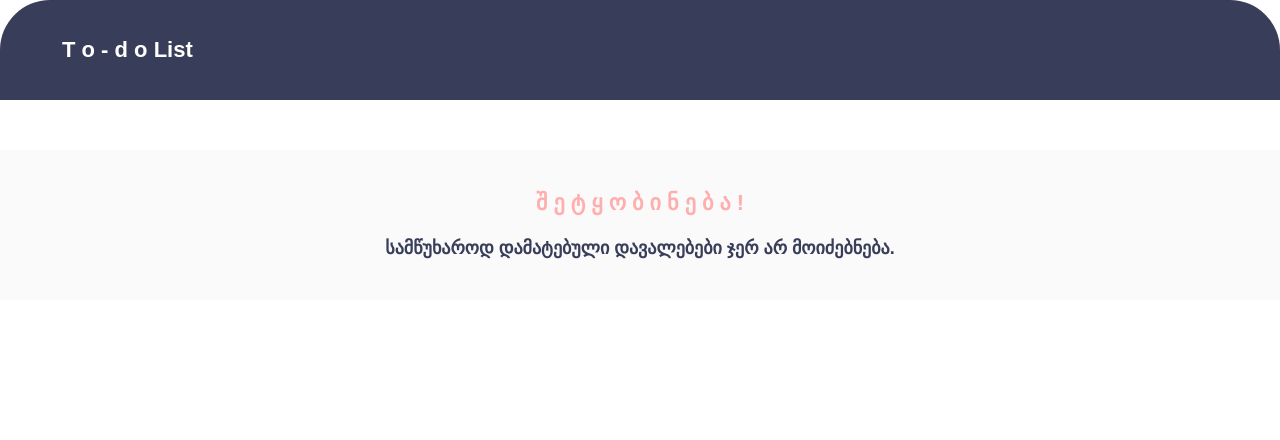
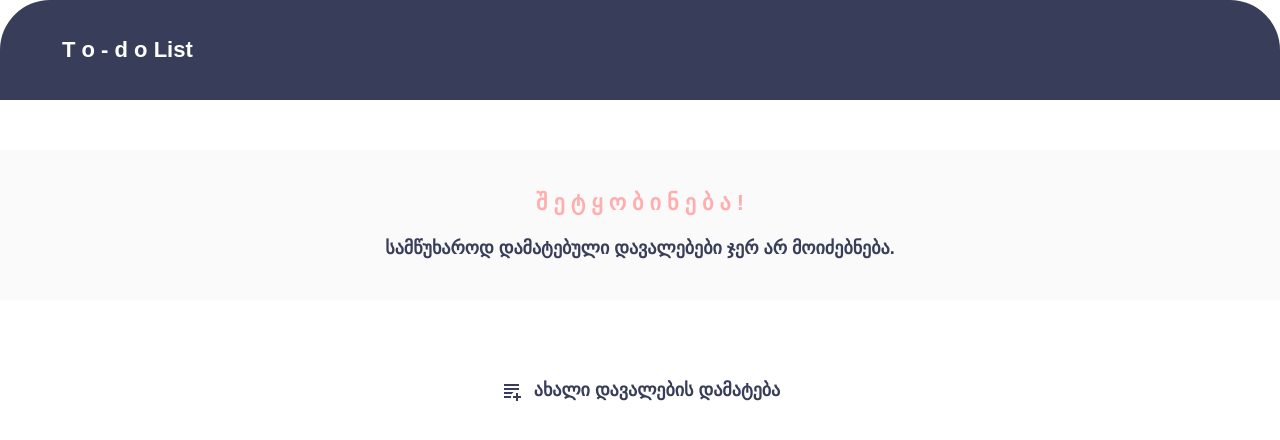
Before and after one commit to Dirakli/Todolist-frontend, an Angular app: page / in a window 1280 px wide. Shown: the top 440 px of the page. Built offline with nearby package versions, Linux system fonts and the light colour scheme.

Commit message:
Make helper and add components

```diff
--- a/src/app/app.component.css
+++ b/src/app/app.component.css
@@ -0,0 +1,15 @@
+.add-task {
+  font-size: 18px;
+  line-height: 21.6px;
+  color: #383e59;
+  font-weight: 600;
+  margin-left: 10px;
+}
+
+.wrapper {
+  display: flex;
+  align-items: start;
+  justify-content: center;
+  text-align: center;
+  margin-top: 80px;
+}
--- a/src/app/app.component.html
+++ b/src/app/app.component.html
@@ -1,3 +1,8 @@
 <div class="main-contest">
   <app-header></app-header>
+  <app-notice></app-notice>
+  <div class="wrapper">
+    <app-icon [imagePath]="'/addIcon.svg'"></app-icon>
+    <span class="add-task">ახალი დავალების დამატება</span>
+  </div>
 </div>
--- a/src/app/app.component.ts
+++ b/src/app/app.component.ts
@@ -1,11 +1,12 @@
 import { Component } from '@angular/core';
 import { RouterOutlet } from '@angular/router';
 import { HeaderComponent } from './header/header.component';
-
+import { IconComponent } from './helpers/icon/icon.component';
+import { NoticeComponent } from './notice/notice.component';
 @Component({
   selector: 'app-root',
   standalone: true,
-  imports: [RouterOutlet, HeaderComponent],
+  imports: [RouterOutlet, HeaderComponent, IconComponent, NoticeComponent],
   templateUrl: './app.component.html',
   styleUrl: './app.component.css',
 })
--- a/src/app/header/header.component.ts
+++ b/src/app/header/header.component.ts
@@ -8,7 +8,6 @@ import { NoticeComponent } from '../notice/notice.component';
     <div class="header">
       <h1 class="title">T o - d o List</h1>
     </div>
-    <app-notice></app-notice>
   `,
   styleUrl: './header.component.css',
 })
--- /dev/null
+++ b/src/app/helpers/icon/icon.component.ts
@@ -0,0 +1,11 @@
+import { Component, Input } from '@angular/core';
+
+@Component({
+  selector: 'app-icon',
+  standalone: true,
+  template: `<img [src]="imagePath" />`,
+  styleUrls: ['./icon.component.css'],
+})
+export class IconComponent {
+  @Input() imagePath: string = '';
+}
```
Also changed, not shown: public/addIcon.svg (added), src/app/helpers/icon/icon.component.css (added).
